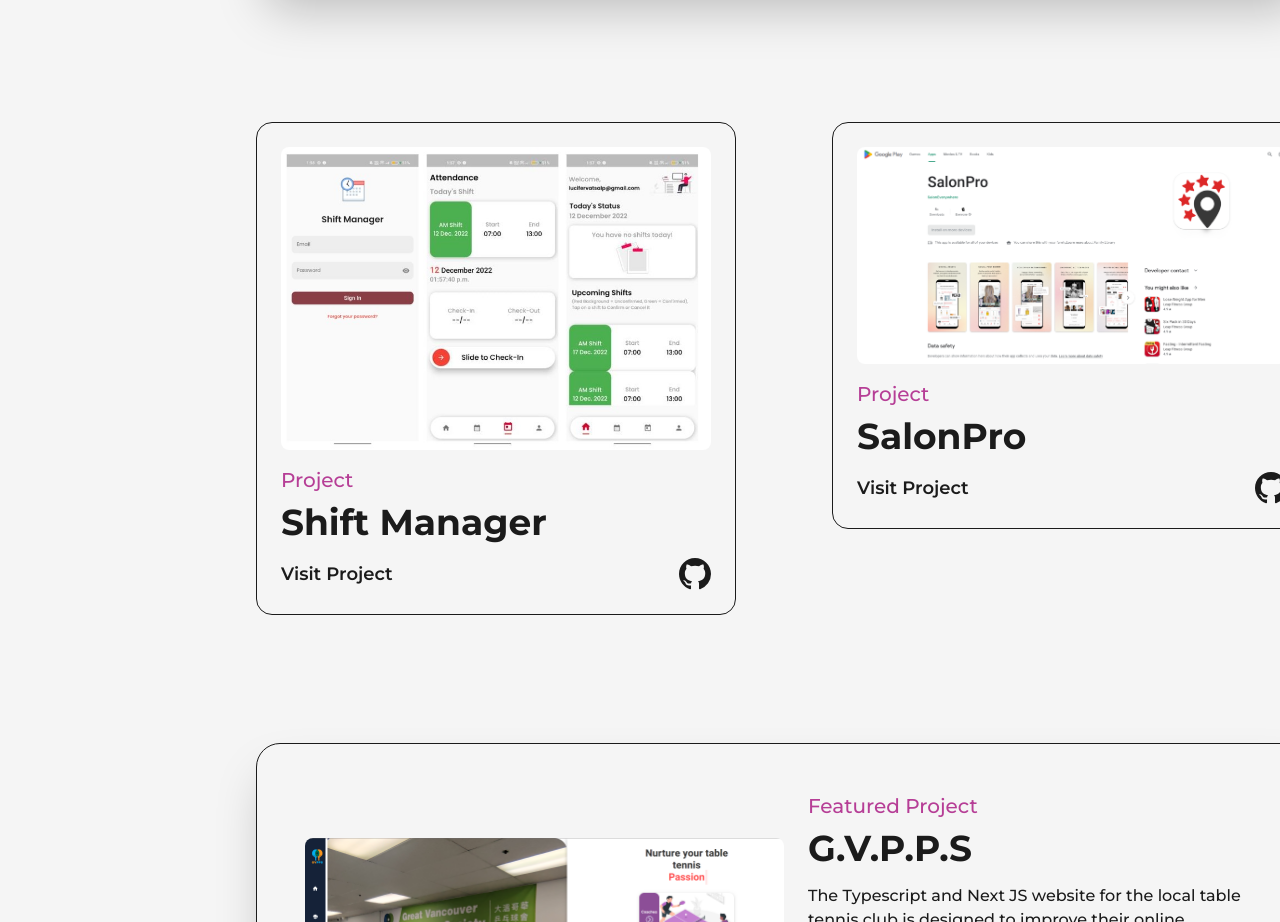
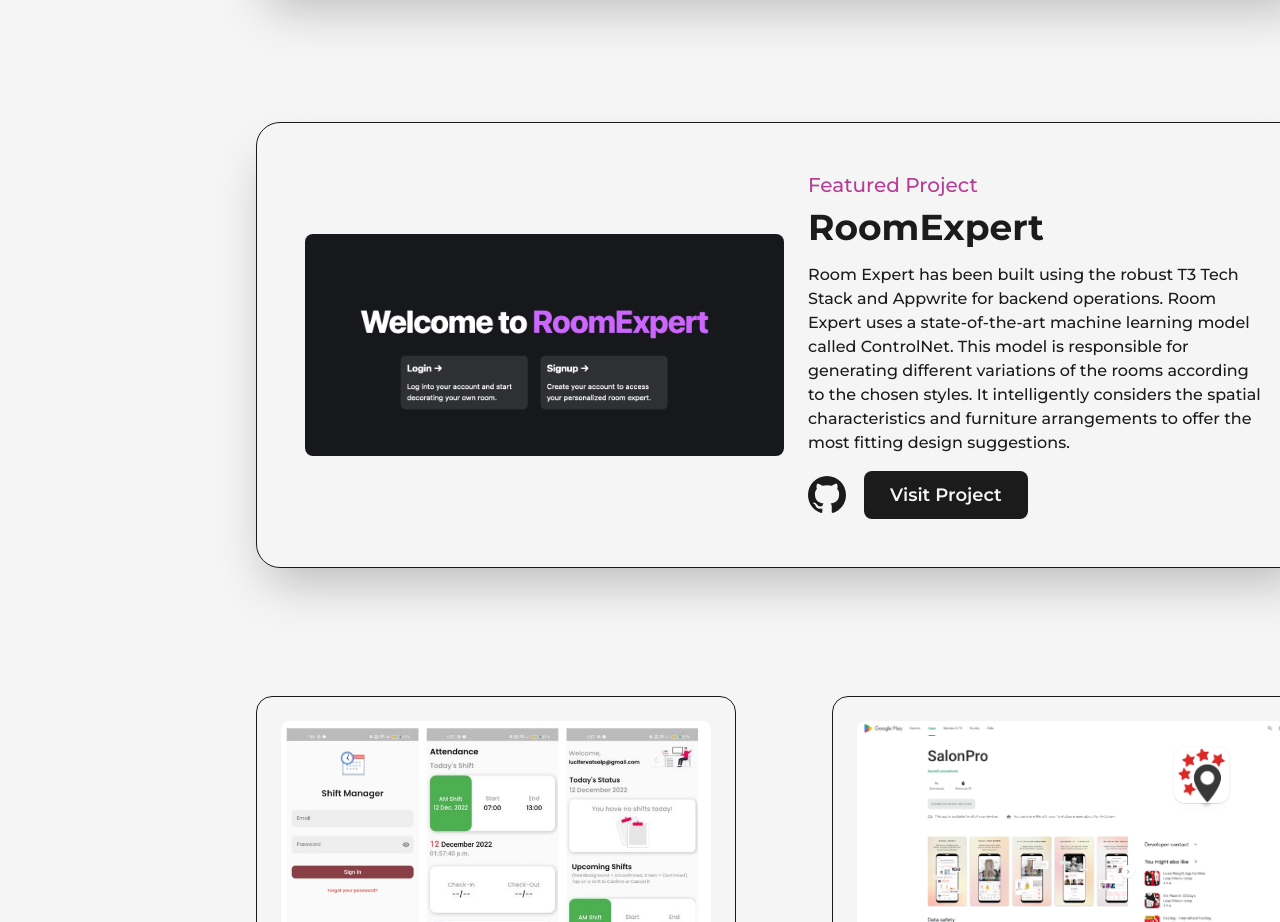
Before and after one commit to vatsalp98/portfolio-project, a Next.js app: page /projects in a window 1280 px wide. Shown: the part 840-1762 px from the top of the page. Built offline with nearby package versions, Linux system fonts and the light colour scheme.

Commit message:
new projects

```diff
--- a/app/projects/page.tsx
+++ b/app/projects/page.tsx
@@ -25,6 +25,17 @@
                                 img={"/wedoc.jpg"}
                                 link={"https://wedoc.me"}
                                 github={"https://wedoc.me"}
+                            />
+                        </div>
+
+                        <div className="col-span-12">
+                            <FeaturedProject
+                                type={"Featured Project"}
+                                title={"RoomExpert"}
+                                summary={"Room Expert has been built using the robust T3 Tech Stack and Appwrite for backend operations. Room Expert uses a state-of-the-art machine learning model called ControlNet. This model is responsible for generating different variations of the rooms according to the chosen styles. It intelligently considers the spatial characteristics and furniture arrangements to offer the most fitting design suggestions."}
+                                img={"/roomexpert.png"}
+                                link={"https://room-expert.vercel.app/"}
+                                github={"https://github.com/vatsalp98/RoomExpert"}
                             />
                         </div>
 
```
Also changed, not shown: public/roomexpert.png (added).
